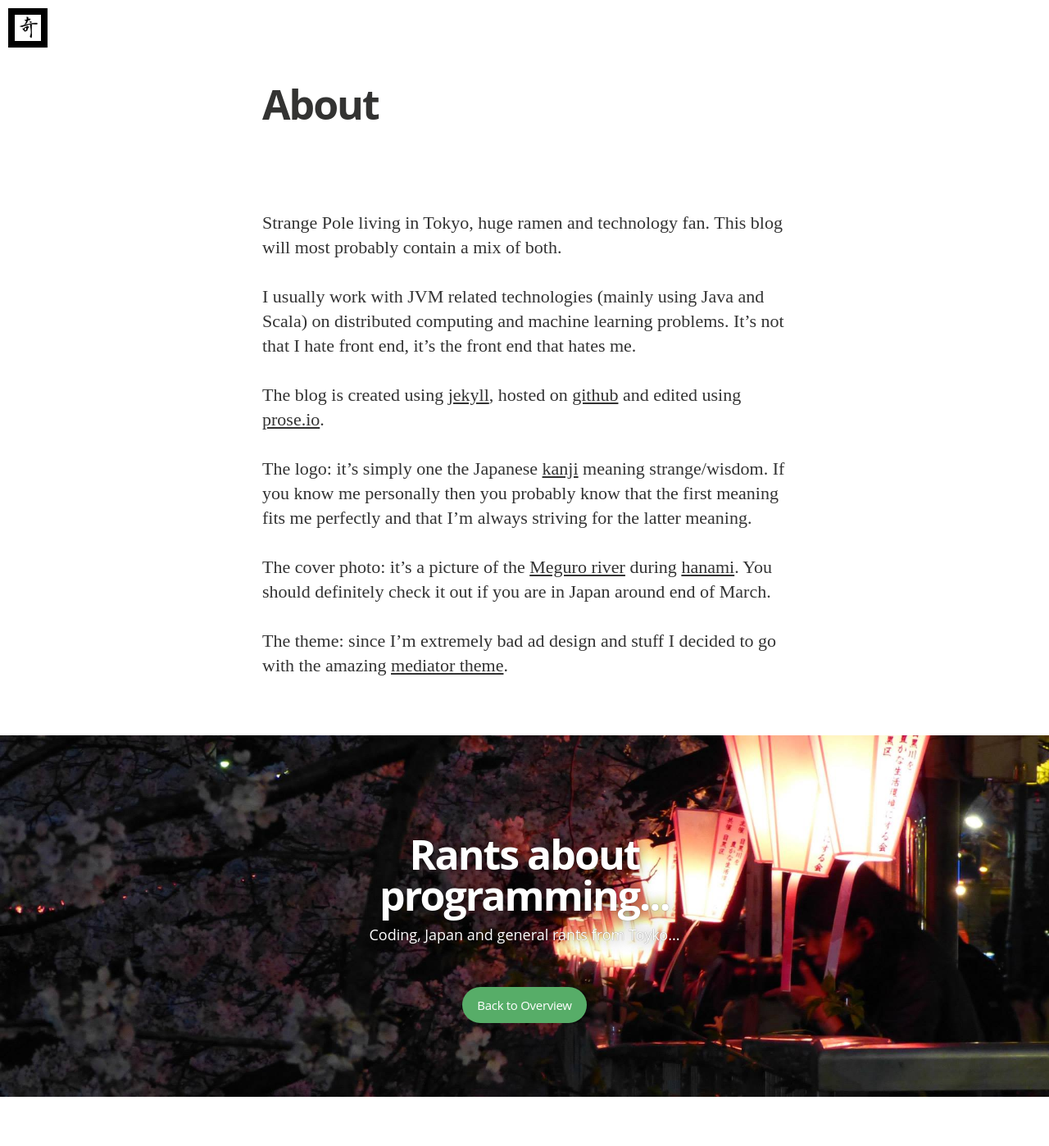
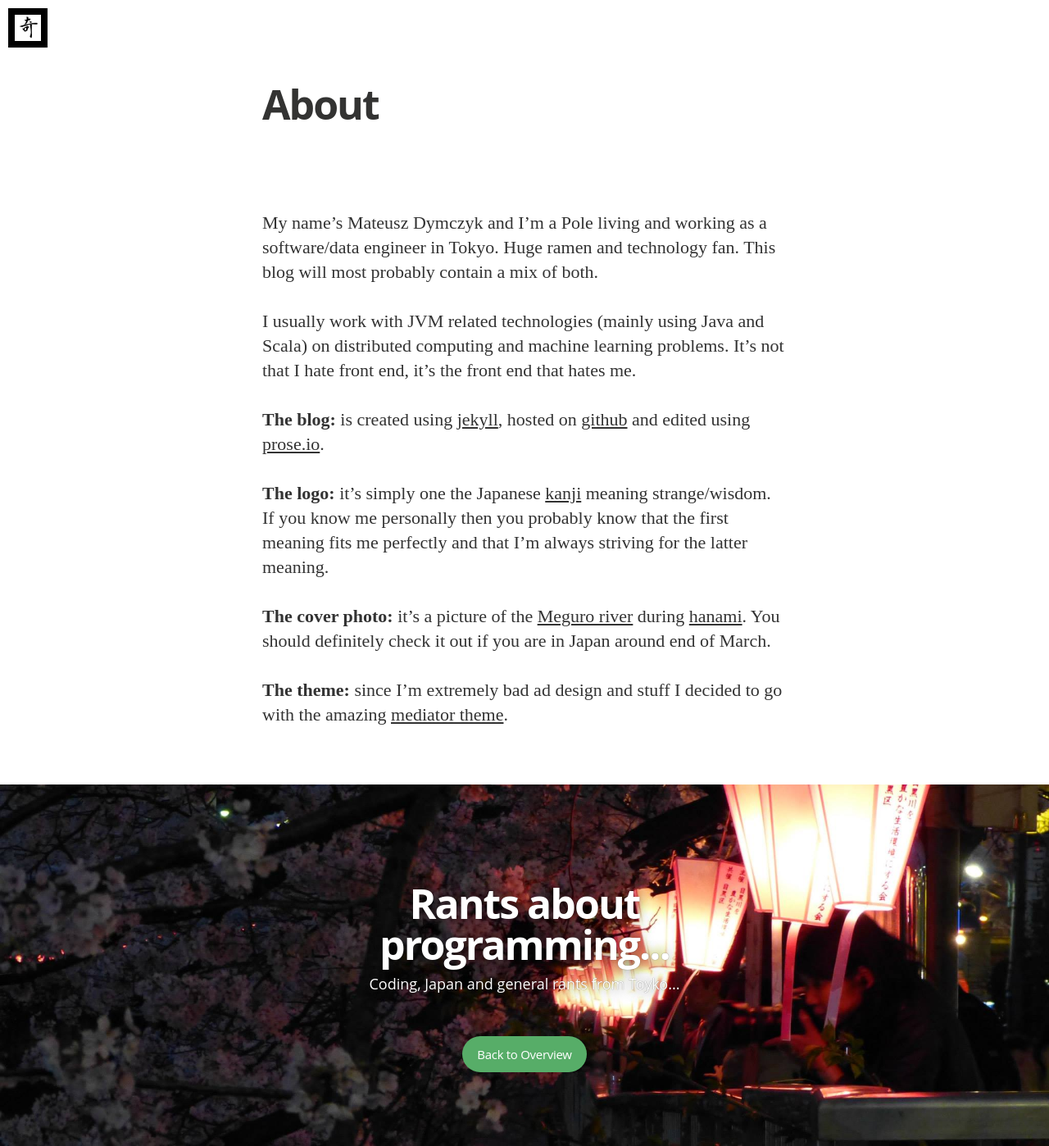
Before and after one commit to mdymczyk/mdymczyk.github.io, a Jekyll site: the page built from about.md, in a window 1280 px wide. Shown: the whole page at 82% size. Built offline with Jekyll 4.4.1, drawn with Linux system fonts in a browser that asks for light colours; nearby versions of some CDN libraries; some web fonts are replaced; Markdown is read by kramdown in place of the engine named in the settings; before the commit the page ends 1338 px from its top, so only the background shows below that.

```diff
--- a/about.md
+++ b/about.md
@@ -4,14 +4,14 @@ title: About
 permalink: /about/
 ---
 
-Strange Pole living in Tokyo, huge ramen and technology fan. This blog will most probably contain a mix of both.
+My name's Mateusz Dymczyk and I'm a Pole living and working as a software/data engineer in Tokyo. Huge ramen and technology fan. This blog will most probably contain a mix of both.
 
 I usually work with JVM related technologies (mainly using Java and Scala) on distributed computing and machine learning problems. It's not that I hate front end, it's the front end that hates me.
 
-The blog is created using [jekyll](http://jekyllrb.com/), hosted on [github](https://github.com/) and edited using [prose.io](http://prose.io/).
+<b>The blog:</b> is created using [jekyll](http://jekyllrb.com/), hosted on [github](https://github.com/) and edited using [prose.io](http://prose.io/).
 
-The logo: it's simply one the Japanese [kanji](https://en.wikipedia.org/wiki/Kanji) meaning strange/wisdom. If you know me personally then you probably know that the first meaning fits me perfectly and that I'm always striving for the latter meaning.
+<b>The logo:</b> it's simply one the Japanese [kanji](https://en.wikipedia.org/wiki/Kanji) meaning strange/wisdom. If you know me personally then you probably know that the first meaning fits me perfectly and that I'm always striving for the latter meaning.
 
-The cover photo: it's a picture of the [Meguro river](https://en.wikipedia.org/wiki/Meguro_River) during [hanami](https://en.wikipedia.org/wiki/Hanami). You should definitely check it out if you are in Japan around end of March.
+<b>The cover photo:</b> it's a picture of the [Meguro river](https://en.wikipedia.org/wiki/Meguro_River) during [hanami](https://en.wikipedia.org/wiki/Hanami). You should definitely check it out if you are in Japan around end of March.
 
-The theme: since I'm extremely bad ad design and stuff I decided to go with the amazing [mediator theme](https://github.com/dirkfabisch/mediator).
+<b>The theme:</b> since I'm extremely bad ad design and stuff I decided to go with the amazing [mediator theme](https://github.com/dirkfabisch/mediator).
```
Also changed, not shown: _posts/2016-02-27-elasticsearch-2.2.html (added, +87 -0 lines), 3 other files.
